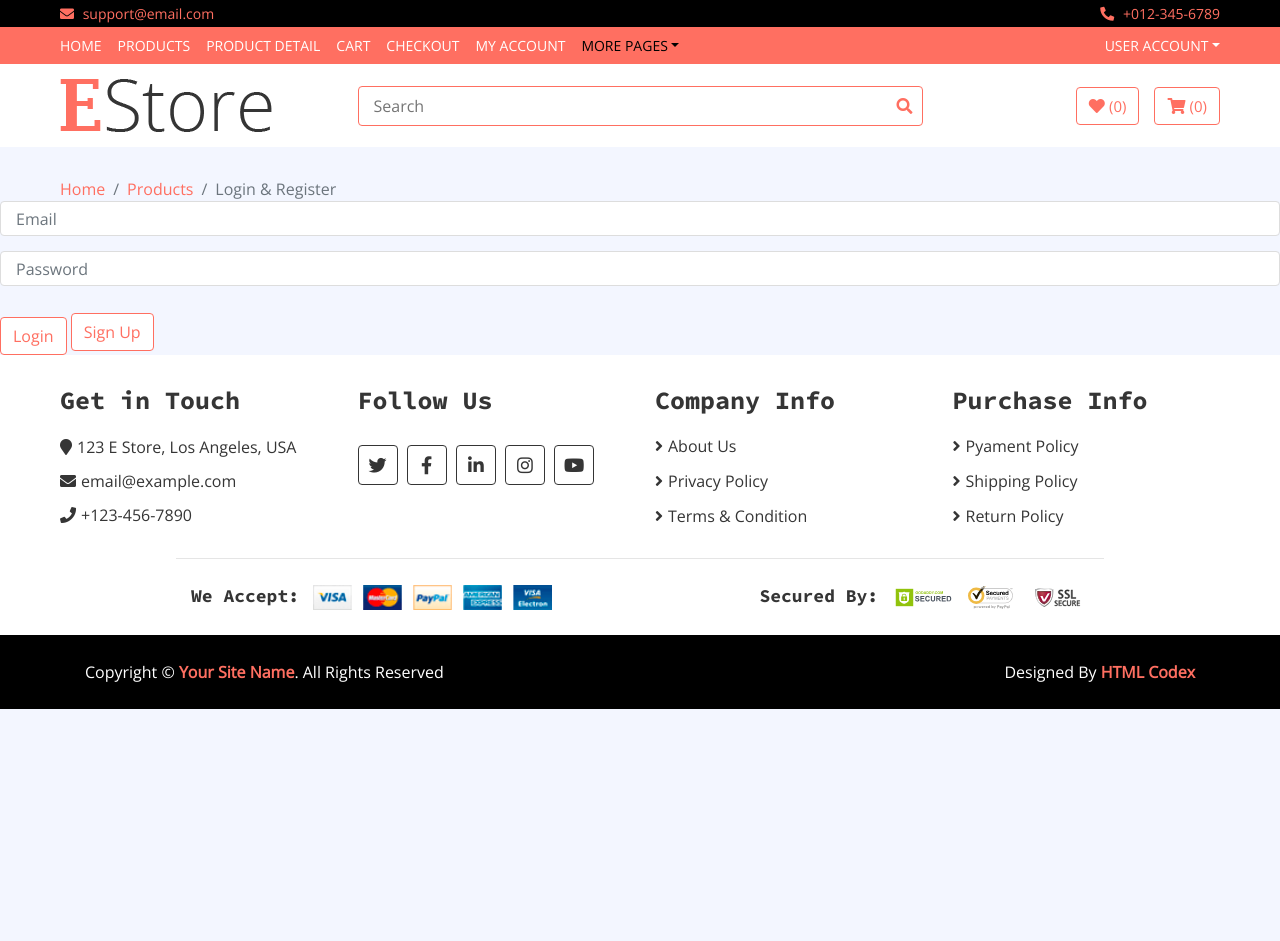
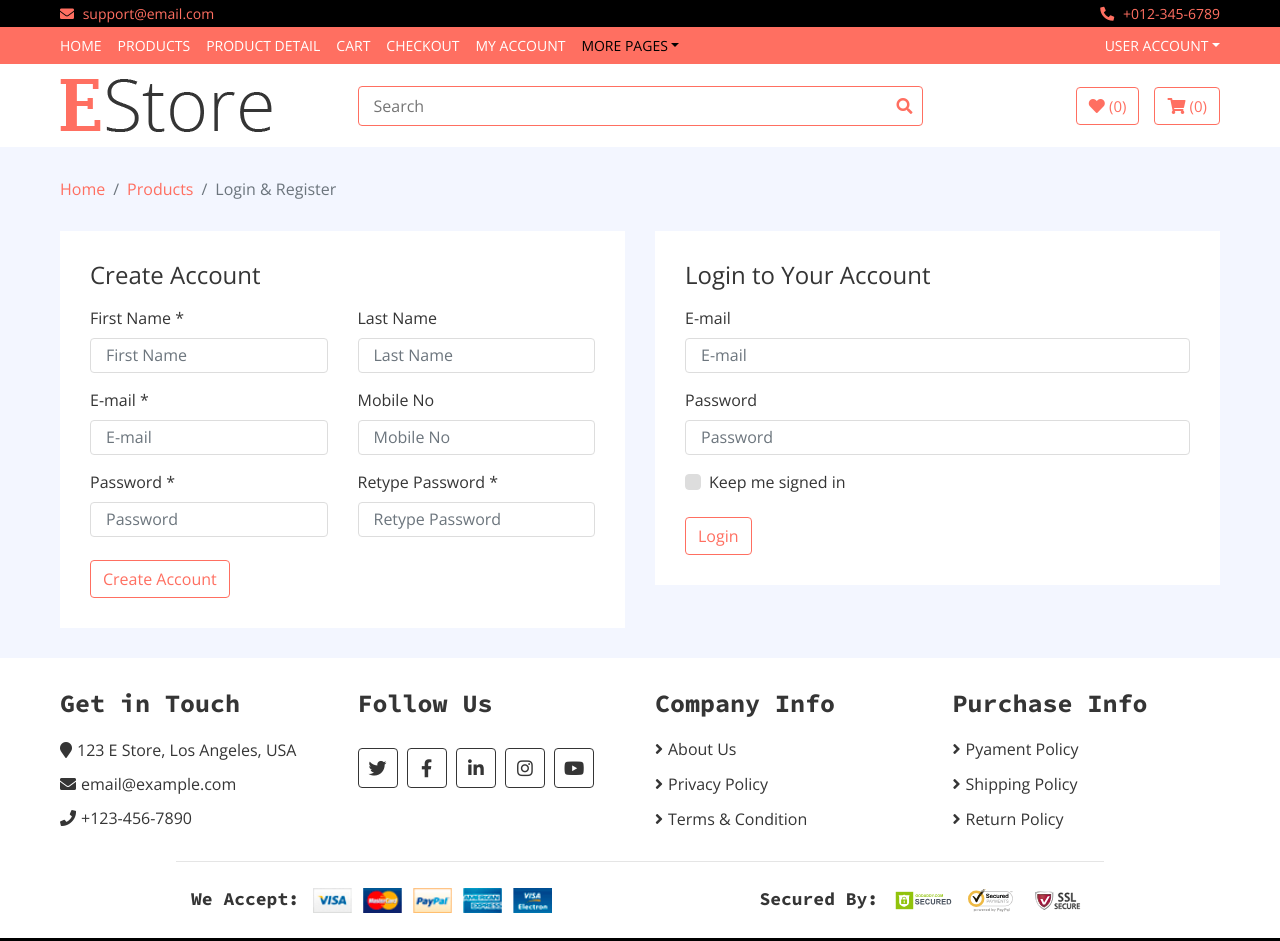
Before and after one commit to chivan-kats41/online-shop-website, a website: page login.html in a window 1280 px wide. Shown: the top 941 px of the page. Before the commit the page ends 800 px from the top, so only its background shows below. Drawn offline with nearby package versions, Linux system fonts and the light colour scheme.

Commit message:
Update login.html

```diff
--- a/login.html
+++ b/login.html
@@ -18,12 +18,6 @@
         <link href="https://cdnjs.cloudflare.com/ajax/libs/font-awesome/5.10.0/css/all.min.css" rel="stylesheet">
         <link href="lib/slick/slick.css" rel="stylesheet">
         <link href="lib/slick/slick-theme.css" rel="stylesheet">
-		<script src="https://cdn.jsdelivr.net/npm/@supabase/supabase-js@2"></script>
-		<!-- 2. Your client file second -->
-		<script src="js/supabase.js"></script>
-
-		<!-- 3. Then your page script -->
-		<script src="js/login.js"></script>
 
         <!-- Template Stylesheet -->
         <link href="css/style.css" rel="stylesheet">
@@ -134,24 +128,74 @@
         </div>
         <!-- Breadcrumb End -->
 
-       <form>
-  <input type="email" id="email" class="form-control" placeholder="Email">
-  <input type="password" id="password" class="form-control mt-2" placeholder="Password">
-  <button type="button" class="btn btn-primary mt-3" onclick="login(
-    document.getElementById('email').value,
-    document.getElementById('password').value
-  )">Login</button>
-
-  <button type="button" class="btn btn-secondary mt-2" onclick="signUp(
-    document.getElementById('email').value,
-    document.getElementById('password').value
-  )">Sign Up</button>
-</form>
-
-<script src="https://cdn.jsdelivr.net/npm/@supabase/supabase-js@2"></script>
-<script src="js/supabase.js"></script>
-<script src="js/auth.js"></script>
-		<!-- Login End -->
+        <!-- Login Start -->
+        <div class="login">
+            <div class="container-fluid">
+                <div class="row">
+                    <div class="col-lg-6">
+                        <div class="register-form">
+                            <h4 class="mb-3">Create Account</h4>
+                            <div class="row">
+                                <div class="col-md-6">
+                                    <label>First Name *</label>
+                                    <input class="form-control" type="text" id="reg-firstname" placeholder="First Name">
+                                </div>
+                                <div class="col-md-6">
+                                    <label>Last Name</label>
+                                    <input class="form-control" type="text" id="reg-lastname" placeholder="Last Name">
+                                </div>
+                                <div class="col-md-6">
+                                    <label>E-mail *</label>
+                                    <input class="form-control" type="email" id="reg-email" placeholder="E-mail">
+                                </div>
+                                <div class="col-md-6">
+                                    <label>Mobile No</label>
+                                    <input class="form-control" type="text" id="reg-mobile" placeholder="Mobile No">
+                                </div>
+                                <div class="col-md-6">
+                                    <label>Password *</label>
+                                    <input class="form-control" type="password" id="reg-password" placeholder="Password">
+                                </div>
+                                <div class="col-md-6">
+                                    <label>Retype Password *</label>
+                                    <input class="form-control" type="password" id="reg-password2" placeholder="Retype Password">
+                                </div>
+                                <div class="col-md-12 mt-2">
+                                    <button class="btn" onclick="handleRegister()">Create Account</button>
+                                </div>
+                                <div class="col-md-12" id="register-msg"></div>
+                            </div>
+                        </div>
+                    </div>
+                    <div class="col-lg-6">
+                        <div class="login-form">
+                            <h4 class="mb-3">Login to Your Account</h4>
+                            <div class="row">
+                                <div class="col-md-12">
+                                    <label>E-mail</label>
+                                    <input class="form-control" type="email" id="login-email" placeholder="E-mail">
+                                </div>
+                                <div class="col-md-12">
+                                    <label>Password</label>
+                                    <input class="form-control" type="password" id="login-password" placeholder="Password">
+                                </div>
+                                <div class="col-md-12">
+                                    <div class="custom-control custom-checkbox">
+                                        <input type="checkbox" class="custom-control-input" id="newaccount">
+                                        <label class="custom-control-label" for="newaccount">Keep me signed in</label>
+                                    </div>
+                                </div>
+                                <div class="col-md-12 mt-2">
+                                    <button class="btn" onclick="handleLogin()">Login</button>
+                                </div>
+                                <div class="col-md-12" id="login-msg"></div>
+                            </div>
+                        </div>
+                    </div>
+                </div>
+            </div>
+        </div>
+        <!-- Login End -->
 
         <!-- Footer Start -->
         <div class="footer">
@@ -246,13 +290,64 @@
         <!-- Back to Top -->
         <a href="#" class="back-to-top"><i class="fa fa-chevron-up"></i></a>
 
-        <!-- JavaScript Libraries -->
-        <script src="https://code.jquery.com/jquery-3.4.1.min.js"></script>
-        <script src="https://stackpath.bootstrapcdn.com/bootstrap/4.4.1/js/bootstrap.bundle.min.js"></script>
-        <script src="lib/easing/easing.min.js"></script>
-        <script src="lib/slick/slick.min.js"></script>
+        <!-- Supabase CDN -->
+        <script src="https://cdn.jsdelivr.net/npm/@supabase/supabase-js@2"></script>
 
-        <!-- Template Javascript -->
-        <script src="js/main.js"></script>
+        <!-- Supabase Client -->
+        <script src="js/supabase.js"></script>
+
+        <!-- Login Page Logic -->
+        <script>
+            // Handle Register form submit
+            function handleRegister() {
+                const firstName = document.getElementById('reg-firstname').value.trim()
+                const lastName  = document.getElementById('reg-lastname').value.trim()
+                const email     = document.getElementById('reg-email').value.trim()
+                const password  = document.getElementById('reg-password').value
+                const password2 = document.getElementById('reg-password2').value
+
+                if (!firstName || !email || !password) {
+                    showMessage('register-msg', 'Please fill in all required fields.', 'warning')
+                    return
+                }
+                if (password !== password2) {
+                    showMessage('register-msg', 'Passwords do not match.', 'danger')
+                    return
+                }
+                if (password.length < 6) {
+                    showMessage('register-msg', 'Password must be at least 6 characters.', 'danger')
+                    return
+                }
+                signUp(firstName, lastName, email, password)
+            }
+
+            // Handle Login form submit
+            function handleLogin() {
+                const email    = document.getElementById('login-email').value.trim()
+                const password = document.getElementById('login-password').value
+
+                if (!email || !password) {
+                    showMessage('login-msg', 'Please enter your email and password.', 'warning')
+                    return
+                }
+                login(email, password)
+            }
+
+            // Show loading button state
+            function setLoading(btnId, loading) {
+                const btn = document.getElementById(btnId)
+                if (btn) btn.disabled = loading
+                if (btn) btn.textContent = loading ? 'Please wait...' : 'Submit'
+            }
+
+            // On page load — check if already logged in
+            document.addEventListener('DOMContentLoaded', async () => {
+                const user = await getUser()
+                if (user) {
+                    // Already logged in, redirect
+                    window.location.href = 'my-account.html'
+                }
+            })
+        </script>
     </body>
 </html>
```
